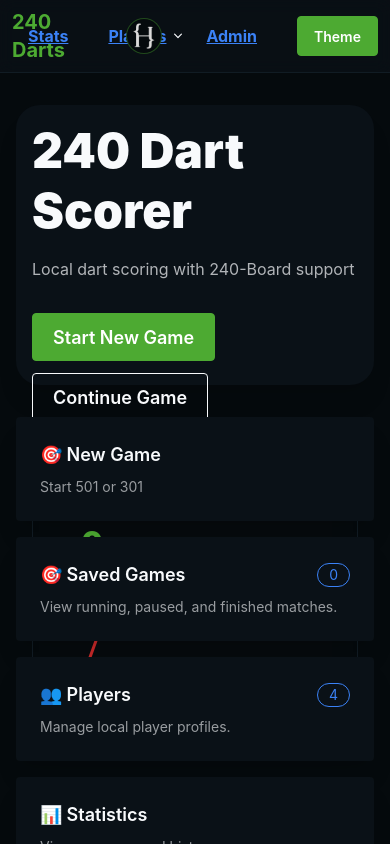
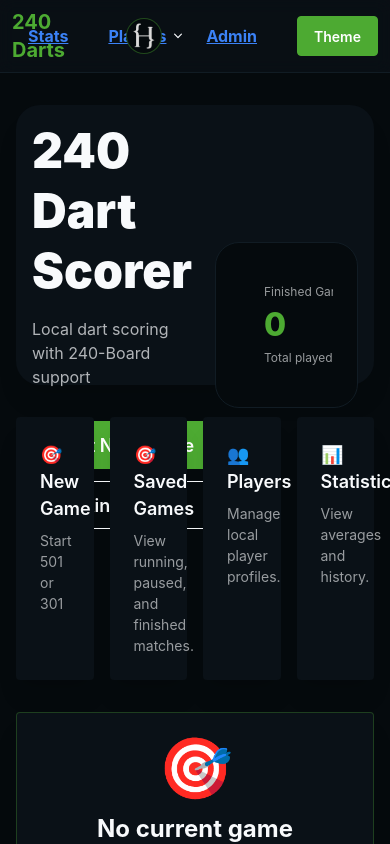
Before and after one commit to HUB4-x/240-score-tracker, a Svelte app: page / in a window 390 px wide. Built offline with nearby package versions, Linux system fonts and the light colour scheme.

Commit message:
Fixed small window displaying issue of the landing page

```diff
--- a/src/routes/Home.svelte
+++ b/src/routes/Home.svelte
@@ -199,7 +199,7 @@
 <main class="mx-auto w-full max-w-7xl px-4 py-8">
     <!-- Hero -->
     <section class="hero h-70 rounded-3xl bg-base-200 shadow-xl">
-      <div class="hero-content grid w-full gap-10 lg:grid-cols-2">
+      <div class="hero-content grid w-full gap-10 grid-cols-2">
         <div>
           <!-- <div class="rounded-full badge badge-info mb-4">Offline First</div> -->
 
@@ -219,7 +219,7 @@
         </div>
 
         <div class="rounded-3xl border border-base-300 bg-base-100 p-6">
-          <div class="stats stats-vertical w-full lg:stats-horizontal">
+          <div class="stats w-full stats-horizontal">
             <div class="stat">
               <div class="stat-title">Finished Games</div>
               <div class="stat-value text-primary">{landingPageStats.game_stats.games_finished}</div>
@@ -243,7 +243,7 @@
     </section>
 
     <!-- Quick Actions -->
-    <section class="mt-8 grid gap-4 md:grid-cols-2 lg:grid-cols-4">
+    <section class="mt-8 grid gap-4 md:grid-cols-2 grid-cols-4">
       <a href="#/create_new_game" class="card bg-base-200 shadow-xl transition hover:-translate-y-1">
         <div class="card-body">
           <h2 class="card-title">🎯 New Game</h2>
```
